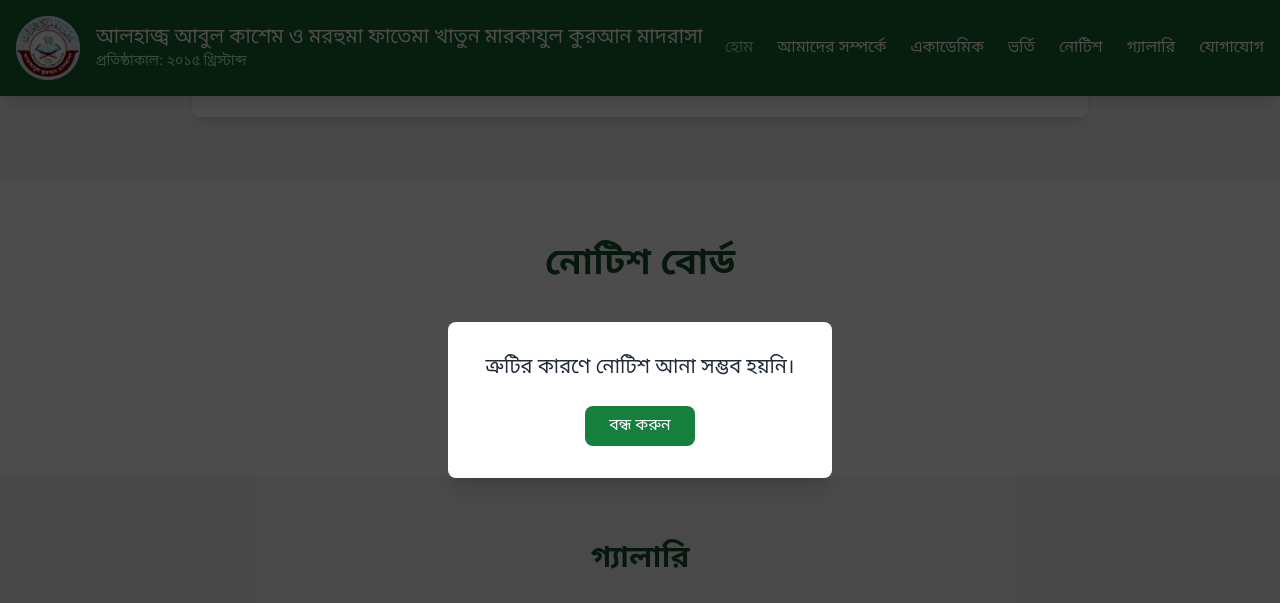
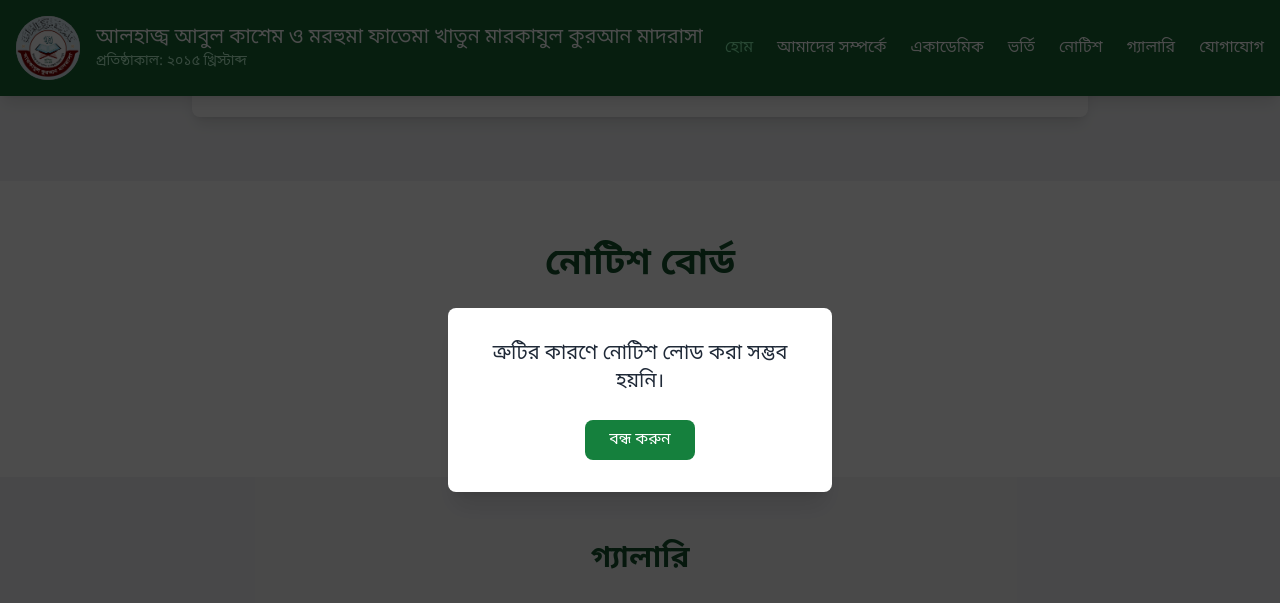
Before and after one commit to mohib357/madrasa, a plain HTML site: page index.html in a window 1280 px wide. Both pictures are taken after a click on the button "সকল নোটিশ দেখুন". Shown: the part 2237-2840 px from the top of the page. Drawn offline with nearby package versions, Linux system fonts and the light colour scheme; no server answers.

Commit message:
update code

```diff
--- a/index.html
+++ b/index.html
@@ -720,7 +720,7 @@
     });
   </script>
   <script>
-document.getElementById('view-all-notices').addEventListener('click', function(e) {
+    document.getElementById('view-all-notices').addEventListener('click', function (e) {
       e.preventDefault();
 
       // একটি লোডিং পপ-আপ তৈরি করা এবং দেখানো
@@ -729,7 +729,7 @@ document.getElementById('view-all-notices').addEventListener('click', function(e
       loadingPopup.innerHTML = `
     <div class="bg-white rounded-lg p-6 shadow-lg flex items-center space-x-4">
       <div class="animate-spin rounded-full h-8 w-8 border-t-2 border-b-2 border-green-700"></div>
-      <p class="text-gray-700">লোড হচ্ছে...</p>
+      <p class="text-gray-700">নোটিশ লোড হচ্ছে...</p>
     </div>
   `;
       document.body.appendChild(loadingPopup);
@@ -783,13 +783,13 @@ document.getElementById('view-all-notices').addEventListener('click', function(e
         document.body.appendChild(popup);
 
         function close() {
-      if(document.body.contains(popup)) {
+          if (document.body.contains(popup)) {
             document.body.removeChild(popup);
           }
         }
 
         popup.querySelector('.close-popup').addEventListener('click', close);
-    popup.addEventListener('click', function(e) {
+        popup.addEventListener('click', function (e) {
           if (e.target === popup) {
             close();
           }
@@ -818,7 +818,7 @@ document.getElementById('view-all-notices').addEventListener('click', function(e
         }
 
         popup.querySelector('.close-popup').addEventListener('click', close);
-    popup.addEventListener('click', function(e) {
+        popup.addEventListener('click', function (e) {
           if (e.target === popup) {
             close();
           }
@@ -894,7 +894,7 @@ document.getElementById('view-all-notices').addEventListener('click', function(e
             console.error('Error fetching notices:', error);
             document.body.removeChild(loadingPopup);
             document.body.style.overflow = 'auto';
-        showMessagePopup('ত্রুটির কারণে নোটিশ আনা সম্ভব হয়নি।');
+            showMessagePopup('ত্রুটির কারণে নোটিশ লোড করা সম্ভব হয়নি।');
           });
       }
     });
```
Lines whose indentation alone changed are shown as unchanged.
